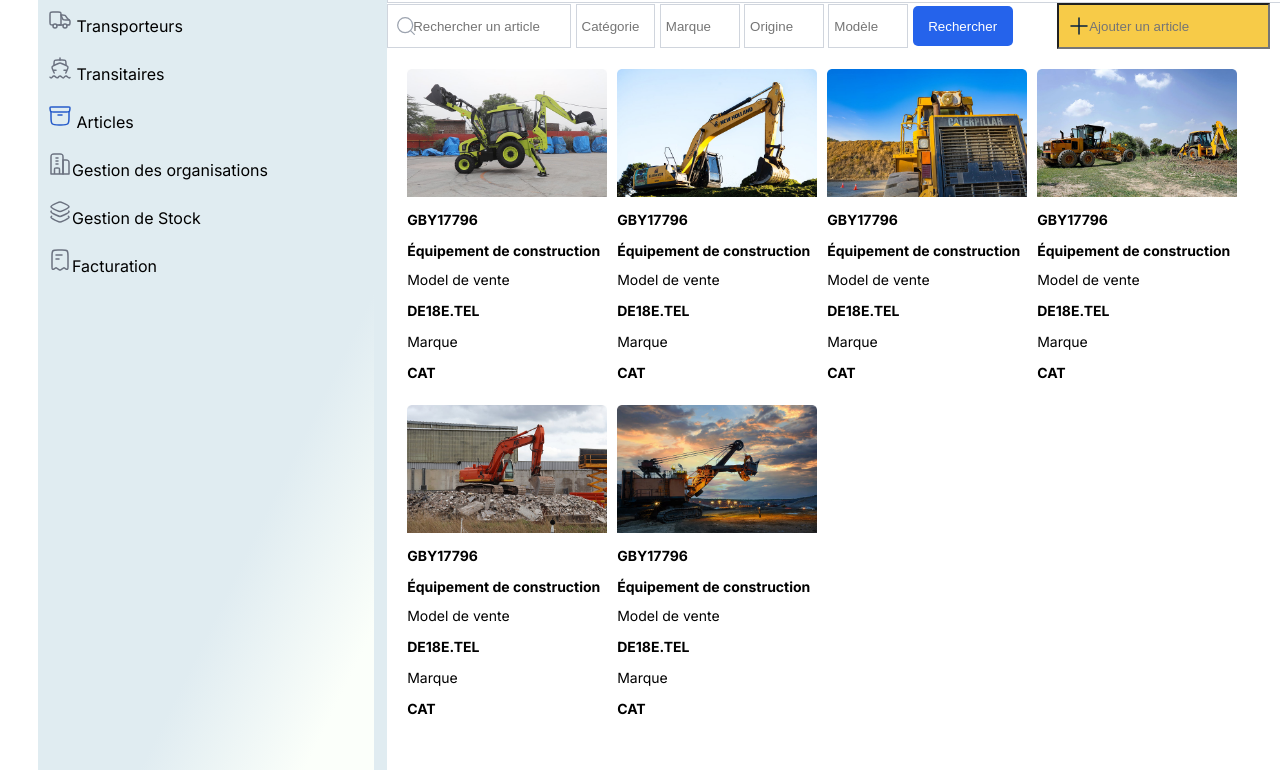
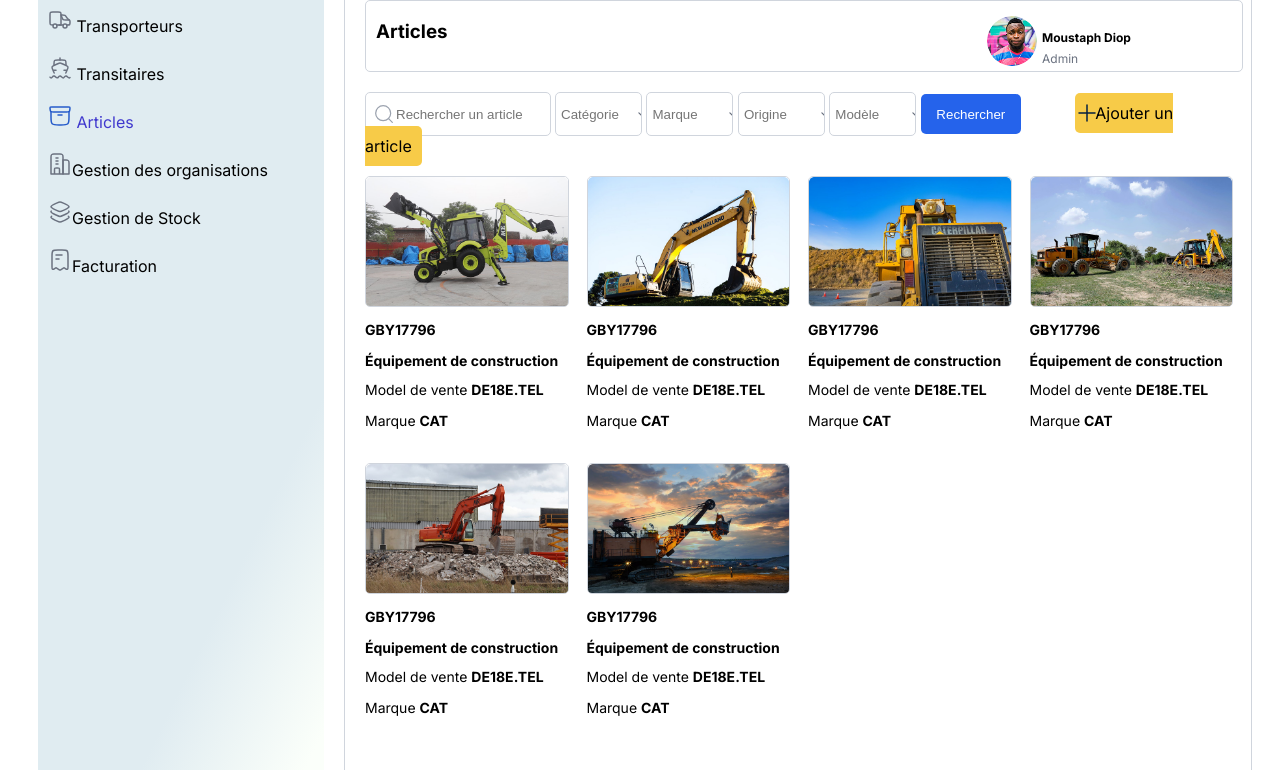
Before and after one commit to MiaDev4/Eval_DevWeb, a plain HTML site: page Second_image/index.html in a window 1280 px wide. Shown: the part 49-819 px from the top of the page. Drawn offline with Linux system fonts and the light colour scheme.

Commit message:
Second commit

```diff
--- a/Second_image/index.html
+++ b/Second_image/index.html
@@ -27,55 +27,61 @@
             </div>
         </div>
         <div class="second_parti">
+          <div class="articles">
+            <div class="article"><h3>Articles</h3></div>
+            <div class="admin">
+              <img src="../images/avatar.png" alt=""></img>
+              <h4>Moustaph Diop</h4>
+              <p>Admin</p>
+            </div>
+          </div>
           <div class="form_article">
-            <input type="text" placeholder="Article">
             <input type="text" placeholder="Rechercher un article">
             <input type="text" placeholder="Catégorie">
             <input type="text" placeholder="Marque">
             <input type="text" placeholder="Origine">
             <input type="text" placeholder="Modèle">
             <button>Rechercher</button>
-            <input type="text"  placeholder="Ajouter un article">
-
+            <a href="">Ajouter un article</a>
           </div>
           <div class="second_parti_img">
             <div class="images">
               <img src="../images/image.jpg" alt="">
               <h3>GBY17796</h3>
               <h2>Équipement de construction</h2>
-              <p>Model de vente <h3>DE18E.TEL</h3></p>
-              <p>Marque <h3>CAT</h3></p>
+              <p>Model de vente <b>DE18E.TEL</b></p>
+              <p>Marque <b>CAT</b></p>
             </div>
             <div class="images"><img src="../images/image-1.jpg" alt="">
                <h3>GBY17796</h3>
               <h2>Équipement de construction</h2>
-              <p>Model de vente <h3>DE18E.TEL</h3></p>
-              <p>Marque <h3>CAT</h3></p>
+              <p>Model de vente <b>DE18E.TEL</b></p>
+              <p>Marque <b>CAT</b></p>
             </div>
             <div class="images"><img src="../images/image-2.jpg" alt="">
                <h3>GBY17796</h3>
               <h2>Équipement de construction</h2>
-              <p>Model de vente <h3>DE18E.TEL</h3></p>
-              <p>Marque <h3>CAT</h3></p>
+              <p>Model de vente <b>DE18E.TEL</b></p>
+              <p>Marque <b>CAT</b></p>
             </div>
             <div class="images"><img src="../images/image-3.jpg" alt="">
               <h3>GBY17796</h3>
               <h2>Équipement de construction</h2>
-              <p>Model de vente <h3>DE18E.TEL</h3></p>
-              <p>Marque <h3>CAT</h3></p>
+              <p>Model de vente <b>DE18E.TEL</b></p>
+              <p>Marque <b>CAT</b></p>
             </div>
             <div class="images">
               <img src="../images/image-4.jpg" alt="">
               <h3>GBY17796</h3>
               <h2>Équipement de construction</h2>
-              <p>Model de vente <h3>DE18E.TEL</h3></p>
-              <p>Marque <h3>CAT</h3></p>
+              <p>Model de vente <b>DE18E.TEL</b></p>
+              <p>Marque <b>CAT</b></p>
             </div>
             <div class="images"><img src="../images/image-5.jpg" alt="">
               <h3>GBY17796</h3>
               <h2>Équipement de construction</h2>
-              <p>Model de vente <h3>DE18E.TEL</h3></p>
-              <p>Marque <h3>CAT</h3></p>
+              <p>Model de vente <b>DE18E.TEL</b></p>
+              <p>Marque <b>CAT</b></p>
             </div>
           </div>
     </div>
--- a/Second_image/style.css
+++ b/Second_image/style.css
@@ -7,7 +7,7 @@ body {
 
 .container {
   display: grid;
-  grid-template-columns: 30% 70%;
+  grid-template-columns: 25% 75%;
 }
 .first_parti {
   background-image: url(../images/background-sidebar.svg);
@@ -35,20 +35,29 @@ body {
   margin-bottom: 20px;
   margin-left: 10px;
 }
+.little_img .image:nth-child(3) {
+  color: #4039ce;
+}
 
 .little_img .image:nth-last-child(1) {
   margin-top: 500px;
 }
+.second_parti {
+  margin: 20px;
+  border: 1px solid #d0d5dd;
+  padding: 20px;
+  border-radius: 10px;
+}
 .second_parti_img {
   display: grid;
   grid-template-columns: repeat(4, 1fr);
-  width: 80%;
-  gap: 10px;
-  margin: 20px;
+  gap: 20px;
 }
 .images img {
   width: 100%;
   height: auto;
+  border: 1px solid #d0d5dd;
+  border-radius: 5px;
 }
 .images h3,
 h2,
@@ -59,17 +68,43 @@ p {
   margin-top: 10px;
 }
 
-.second_parti input:nth-child(1) {
-  background-image: url(../images/avatar.png);
-  background-repeat: no-repeat;
-  background-position: 800px center;
-  background-size: 20px 20px;
+.form_article {
+  margin-bottom: 20px;
+  gap: 10px;
+}
+
+.articles {
+  display: grid;
+  grid-template-columns: 1fr 1fr;
   width: 100%;
-  height: 40px;
+  height: 70px;
   border: 1px solid #d0d5dd;
+  border-radius: 5px;
   padding-left: 10px;
+  margin-bottom: 20px;
 }
-.second_parti input:nth-child(2) {
+
+.admin h4 {
+  margin-left: 355px;
+  margin-top: -40px;
+  font-size: 12px;
+  color: #000000;
+}
+.admin p {
+  margin-left: 355px;
+  margin-top: -10px;
+  font-size: 12px;
+  color: #6b7280;
+}
+
+.admin img {
+  width: 50px;
+  height: 50px;
+  border-radius: 50%;
+  margin-top: 15px;
+  margin-left: 300px;
+}
+.form_article input:nth-child(1) {
   background-image: url(../images/search.svg);
   background-repeat: no-repeat;
   background-position: 8px;
@@ -77,20 +112,22 @@ p {
   width: 17.5%;
   height: 40px;
   border: 1px solid #d0d5dd;
-  padding-left: 25px;
+  border-radius: 5px;
+  padding-left: 30px;
 }
 
-.second_parti input:nth-child(3),
-.second_parti input:nth-child(4),
-.second_parti input:nth-child(5),
-.second_parti input:nth-child(6) {
+.form_article input:nth-child(2),
+.form_article input:nth-child(3),
+.form_article input:nth-child(4),
+.form_article input:nth-child(5) {
   background-image: url(../images/chervon-bas.svg);
   background-repeat: no-repeat;
-  background-position: 80px;
+  background-position: 79px;
   background-size: 10px 10px;
-  width: 8%;
+  width: 9%;
   height: 40px;
   border: 1px solid #d0d5dd;
+  border-radius: 5px;
   padding-left: 5px;
 }
 .second_parti button {
@@ -101,12 +138,15 @@ p {
   border: none;
   border-radius: 5px;
 }
-.second_parti input:nth-last-child(1) {
+.form_article a {
   background-image: url(../images/add-01\ .svg);
   background-repeat: no-repeat;
-  background-position: 8px;
+  background-position: 0px;
   background-color: #f7cb48;
-  padding-left: 30px;
-  height: 40px;
-  margin-left: 40px;
+  text-decoration: none;
+  padding: 10px;
+  padding-left: 20px;
+  color: #000;
+  margin-left: 50px;
+  border-radius: 5px;
 }
```
